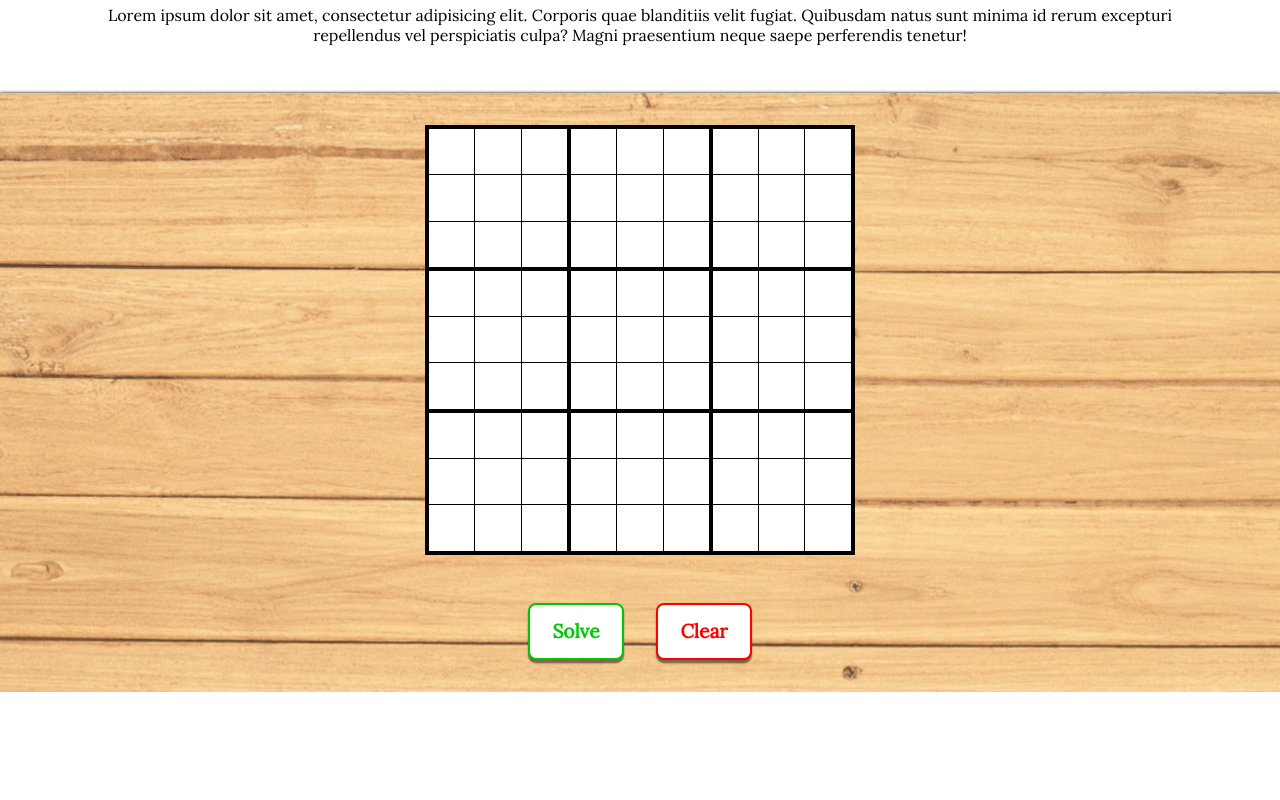
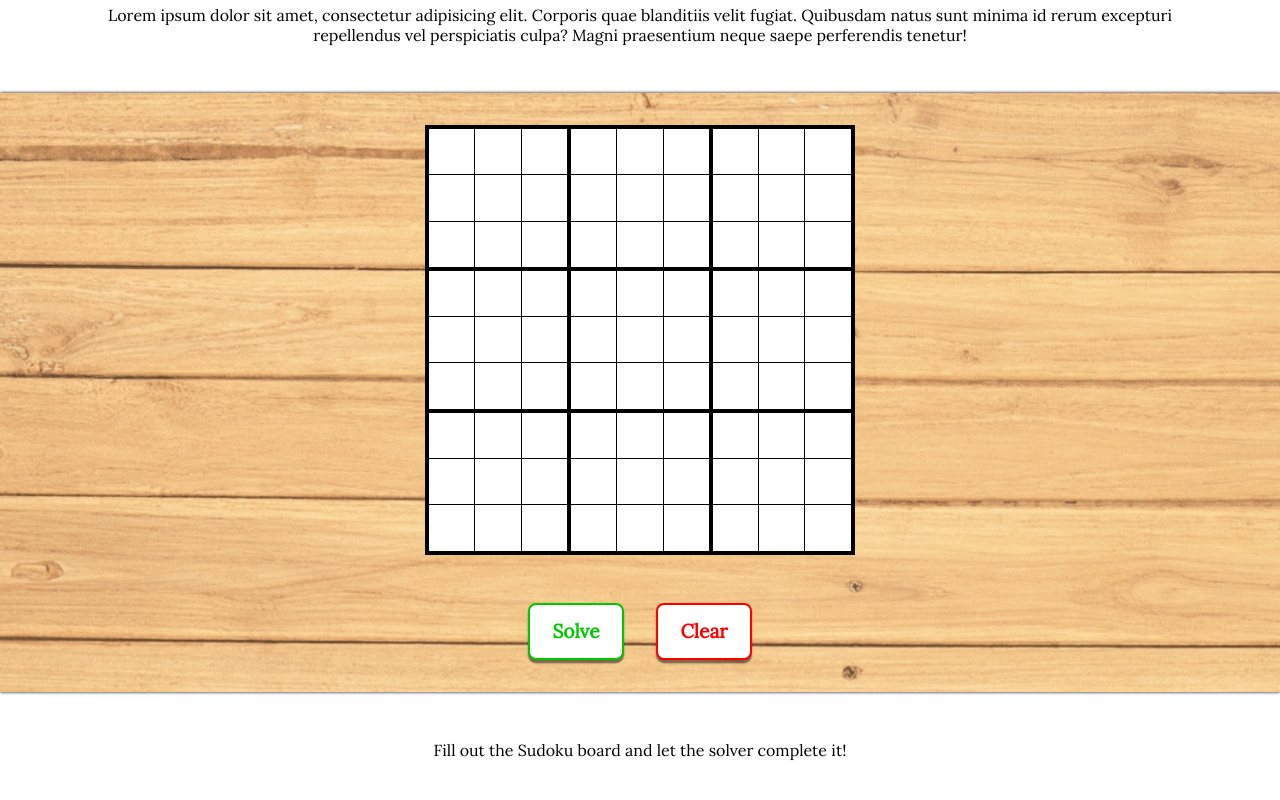
Before and after one commit to mgiann2/sudoku-solver-website, a React (Create React App) app: page / in a window 1280 px wide. Shown: the part 200-1000 px from the top of the page. Before the commit the page ends 892 px from the top, so only its background shows below. Built offline with nearby package versions, Linux system fonts and the light colour scheme.

Commit message:
Added messages displaying status of solver

```diff
--- a/src/App.tsx
+++ b/src/App.tsx
@@ -9,27 +9,53 @@ export enum BoardStatus {
     Fail = "hsl(0, 100%, 90%)",
 };
 
+enum SolverStatus {
+    NotStarted,
+    Working,
+    Succeeded,
+    Failed
+}
+
 function App() {
     let [board, updateBoard] = useState(new Array(9).fill(new Array(9).fill('')));
     let [boardStatus, updateBoardStatus] = useState(BoardStatus.Neutral);
+    let [solverStatus, updateSolverStatus] = useState(SolverStatus.NotStarted);
 
     function clearBoard() {
         updateBoard(new Array(9).fill(new Array(9).fill('')));
         updateBoardStatus(BoardStatus.Neutral);
+        updateSolverStatus(SolverStatus.NotStarted);
     }
 
     function solveBoard() {
         let sudokuSolver = new Worker(new URL("./Helpers/solver.ts", import.meta.url));
+        console.log(board)
         sudokuSolver.postMessage(board);
+        updateSolverStatus(SolverStatus.Working);
 
         sudokuSolver.onmessage = (e: MessageEvent) => {
             if(e.data !== null) {
                 updateBoard(e.data);
                 updateBoardStatus(BoardStatus.Success);
+                updateSolverStatus(SolverStatus.Succeeded);
             }
             else {
                 updateBoardStatus(BoardStatus.Fail);
+                updateSolverStatus(SolverStatus.Failed);
             }
+        }
+    }
+
+    function getSolverStatusMessage() {
+        switch(solverStatus) {
+            case SolverStatus.NotStarted:
+                return "Fill out the Sudoku board and let the solver complete it!";
+            case SolverStatus.Working:
+                return "Solving the current Sudoku board. This may take some time.";
+            case SolverStatus.Succeeded:
+                return "A solution has been found!";
+            case SolverStatus.Failed:
+                return "There is no possible solution.";
         }
     }
 
@@ -48,6 +74,9 @@ function App() {
                     <button className='btn-clear' onClick={clearBoard}>Clear</button>
                 </div>
             </div>
+            <div className='content-div'>
+                <p>{getSolverStatusMessage()}</p>
+            </div>
         </>
     );
 }
```
